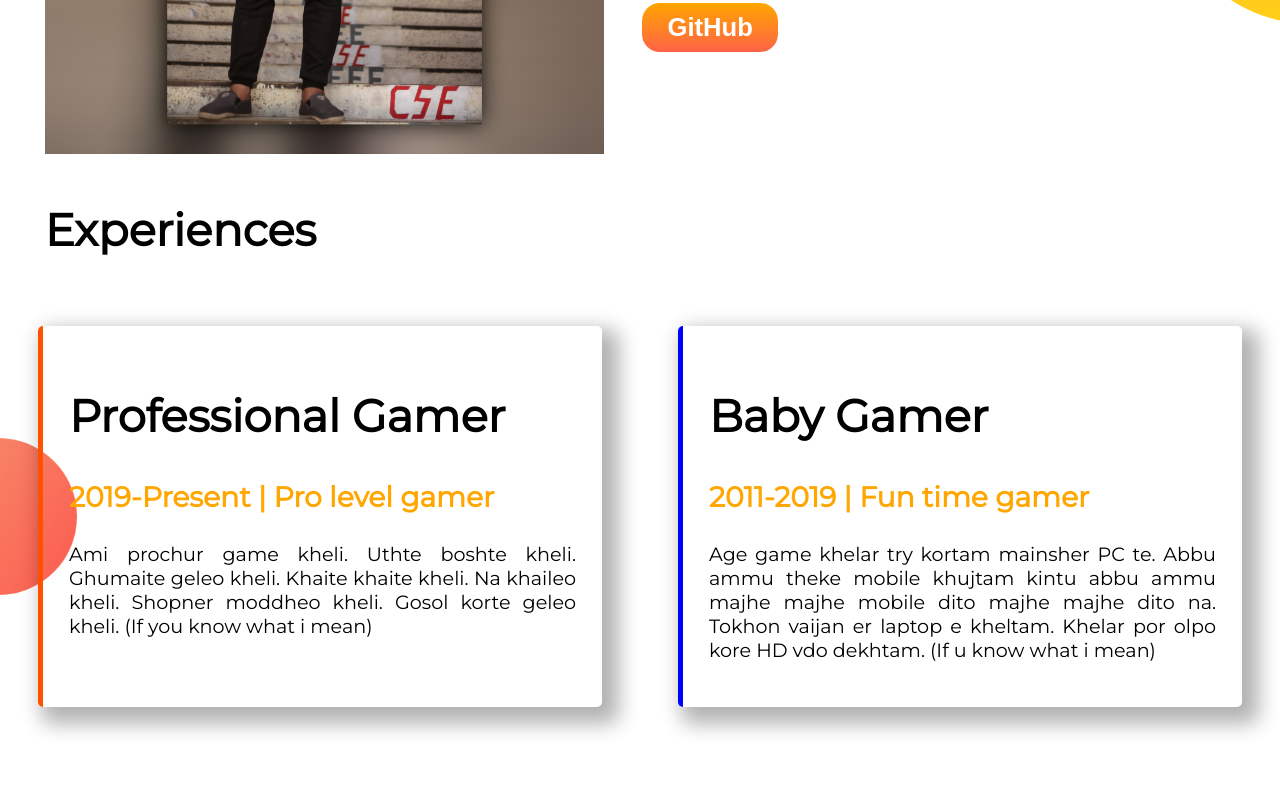
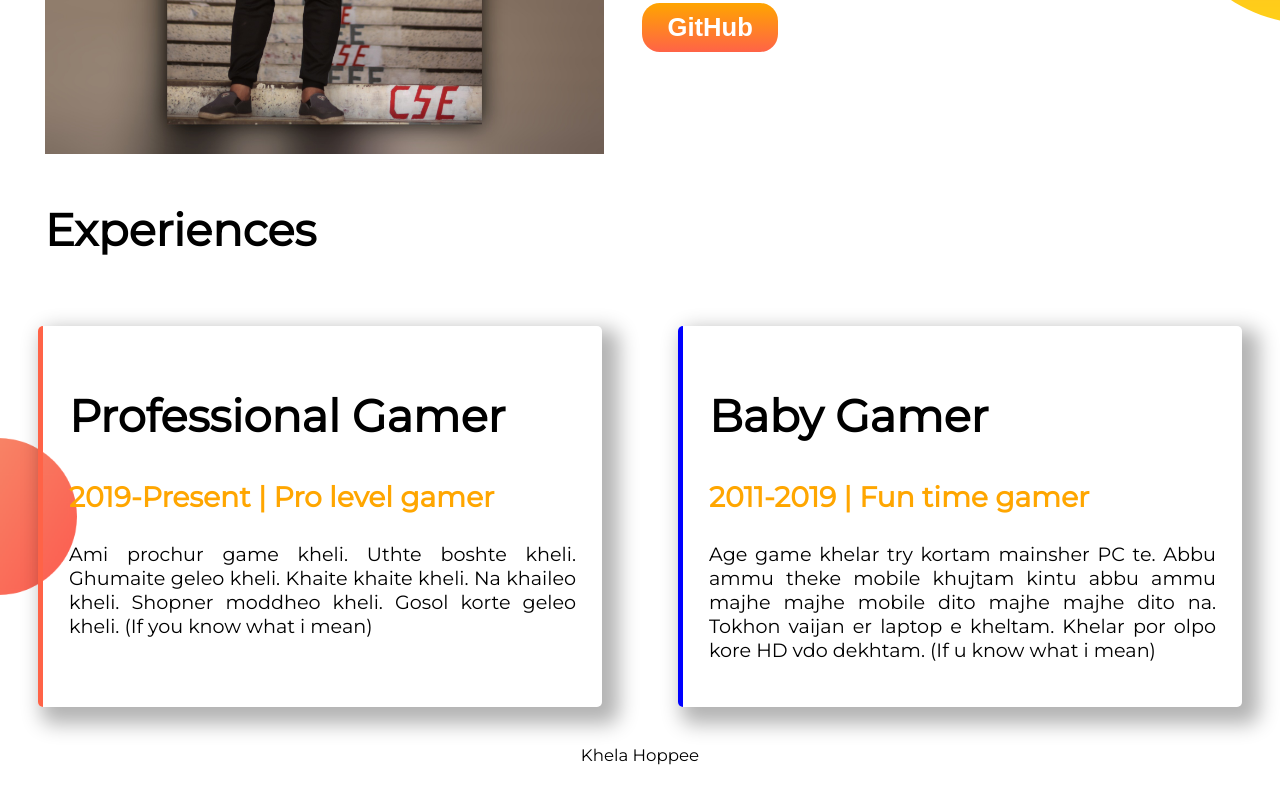
Before and after one commit to SaiemAziz/new-portfolio, a plain HTML site: page index.html in a window 1280 px wide. Shown: the part 1102-1906 px from the top of the page. Drawn offline with Linux system fonts and the light colour scheme.

Commit message:
initial version

```diff
--- a/index.html
+++ b/index.html
@@ -49,4 +49,5 @@
         </div>
     </section>
 </body>
+<footer>Khela Hoppee</footer>
 </html>
--- a/style.css
+++ b/style.css
@@ -86,7 +86,7 @@ button{
     box-shadow: 10px 10px 20px 7px rgba(0,0,0,0.3);
     padding: 2em;
     margin: 3em;
-    border-left: 5px solid rgb(255, 81, 0);
+    border-left: 5px solid tomato;
     border-radius: 5px;
 }
 .half-right{
@@ -104,3 +104,7 @@ button{
 .half-right h3{
     font-size: 2.2em;
 }
+footer{
+    text-align: center;
+    font-size: 1.3em;
+}
```
